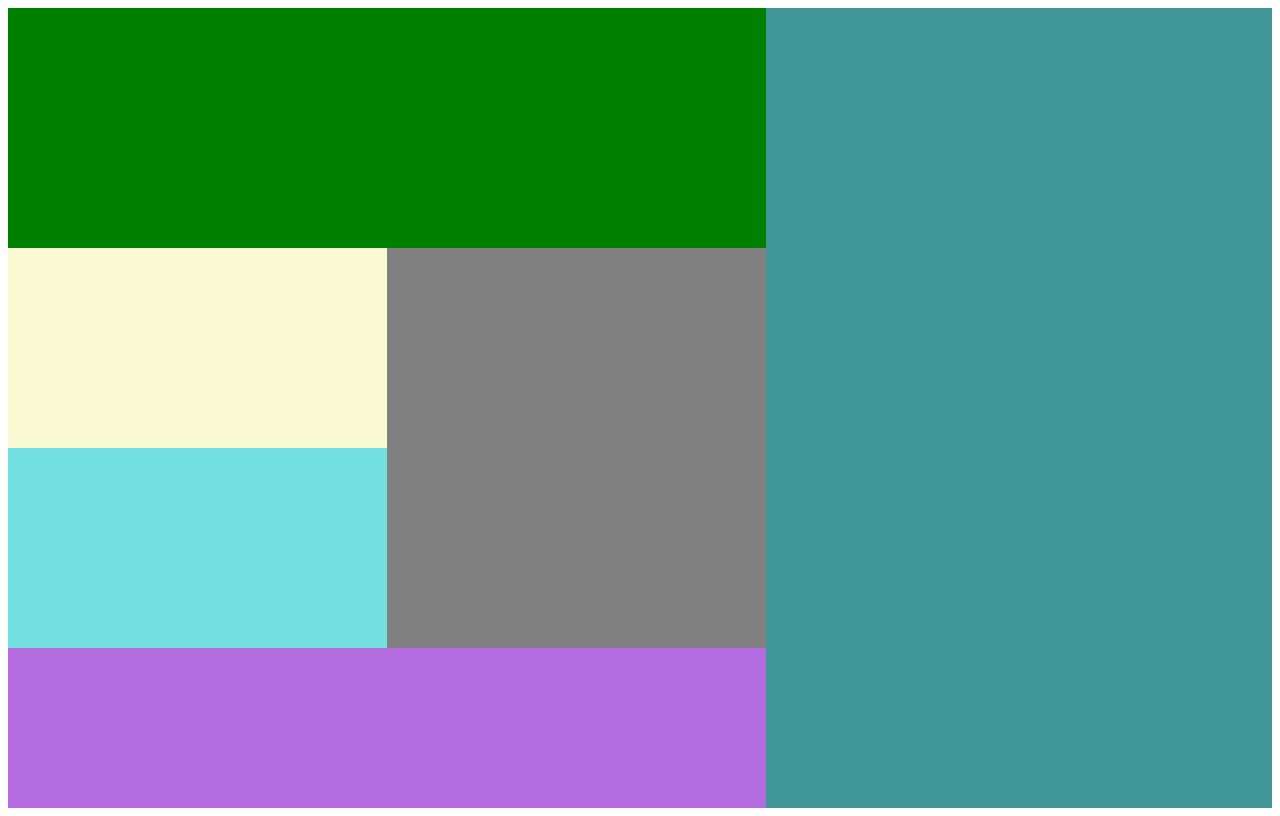
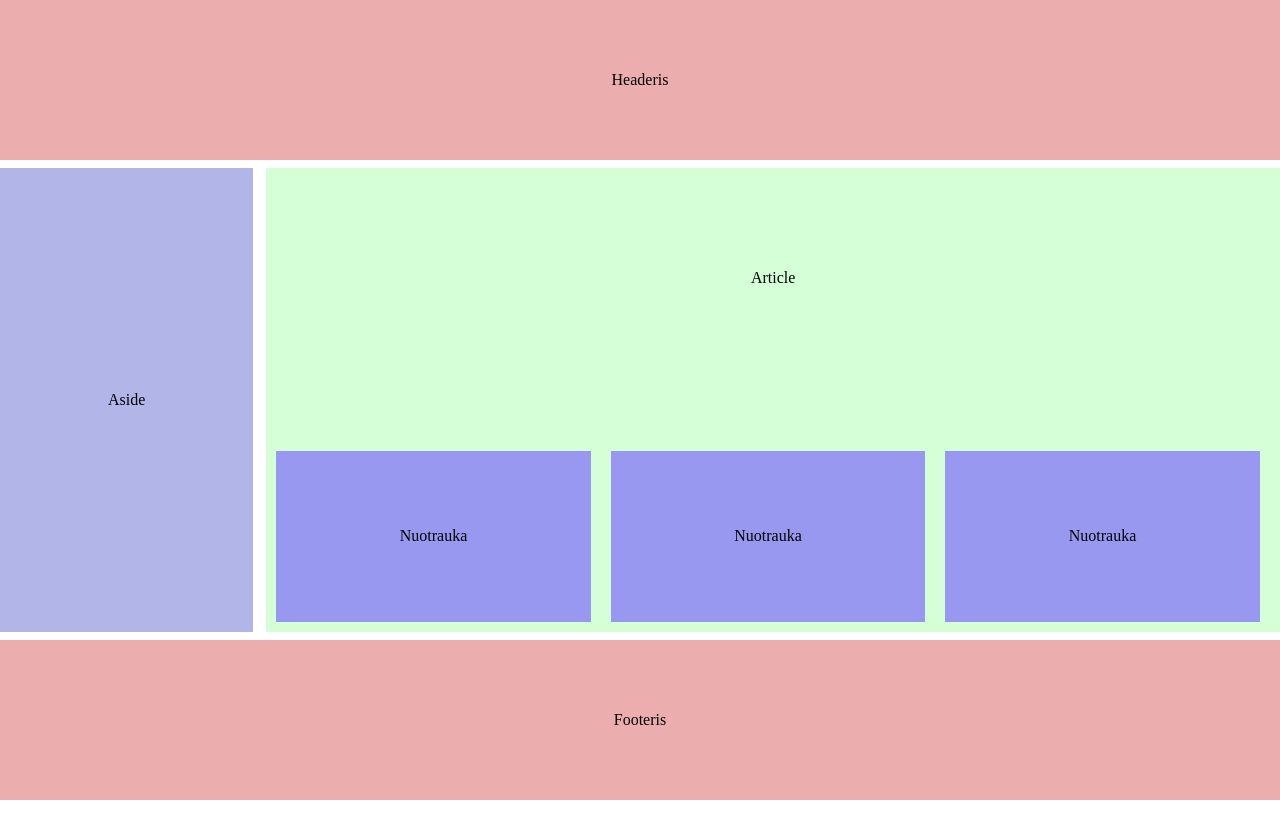
Before and after one commit to NerijusDignaitis/FLEX, a plain HTML site: page index.html in a window 1280 px wide. Drawn offline with Linux system fonts and the light colour scheme.

Commit message:
first commit

```diff
--- a/index.html
+++ b/index.html
@@ -4,19 +4,22 @@
     <meta charset="UTF-8">
     <meta http-equiv="X-UA-Compatible" content="IE=edge">
     <meta name="viewport" content="width=device-width, initial-scale=1.0">
-    <title>Kovo 19D</title>
+    <title>Flex-Uzduotis</title>
     <link rel="stylesheet" href="style.css">
 </head>
 <body>
     <div class="container">
-     <div class="pirmas">
-        <div class="pirmo-pirmas"></div>
-        <div class="pirmo-antras"></div>
-        <div class="pirmo-trecias"></div>
-        <div class="pirmo-ketvirtas"></div>
-        <div class="pirmo-penktas"></div>
+        <header>Headeris</header>
+        <div id="main">
+        <aside>Aside</aside>
+        <article>
+            <p>Article</p>
+            <div class="foto">Nuotrauka</div>
+            <div class="foto">Nuotrauka</div>
+            <div class="foto">Nuotrauka</div>
+        </article>
     </div>
-    <div class="antras"></div>
+    <footer>Footeris</footer>
     </div>
 </body>
 </html>
--- a/style.css
+++ b/style.css
@@ -1,35 +1,50 @@
-.pirmas{
+*{
     margin: 0;
+    padding: 0;
     box-sizing: border-box;
 }
 .container{
-    height: 100vh;
+    background-color: rgb(255, 255, 255);
+}
+
+header, footer{
+    background-color:rgb(235, 173, 173);
+    height: 20vh;
     display: flex;
+    align-items: center;
+    justify-content: center;
 }
-.pirmas{
-    width: 60%;
-    background-color: gray;
+
+#main{
+    display: flex;
+    height: 58vh;
+    margin: 1vh 0;
 }
-.pirmo-pirmas{
-    height: 30%;
-    background-color: green;
+
+Aside{
+    width: 20%;
+    background-color: rgb(178, 181, 231);
+    align-items: center;
+    justify-content: center;
+    display: flex;
+    margin-right: 1%;
 }
-.pirmo-antras{
-    height: 25%;
-    width: 50%;
-    background-color: lightgoldenrodyellow;
+article{
+    width: 80%;
+    background-color: rgb(213, 255, 215);
+    display: flex;
+    flex-wrap: wrap;
 }
-.pirmo-trecias{
-    height: 25%;
-    width: 50%;
-    background-color: rgb(114, 224, 224);
+p{
+    width: 100%;
+    text-align: center;
+    padding-top: 10%;
 }
-.pirmo-ketvirtas{
-    height: 20%;
-    width: 100%;
-    background-color: rgb(181, 107, 224);
+.foto{
+    width: 31%;
+    background-color: rgb(152, 152, 240);
+    margin: 1%;
+    display: flex;
+    align-items: center;
+    justify-content: center;
 }
-.antras{
-    width: 40%;
-    background-color: rgb(65, 151, 151);
-}
```
